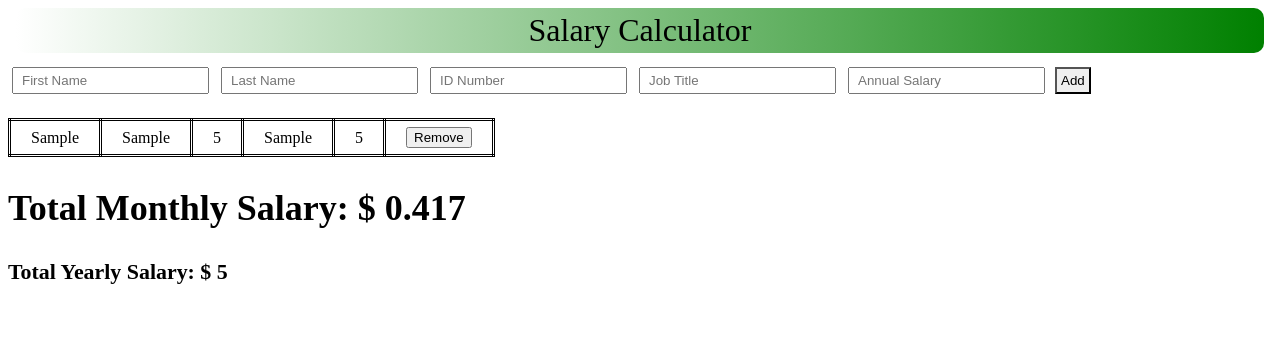
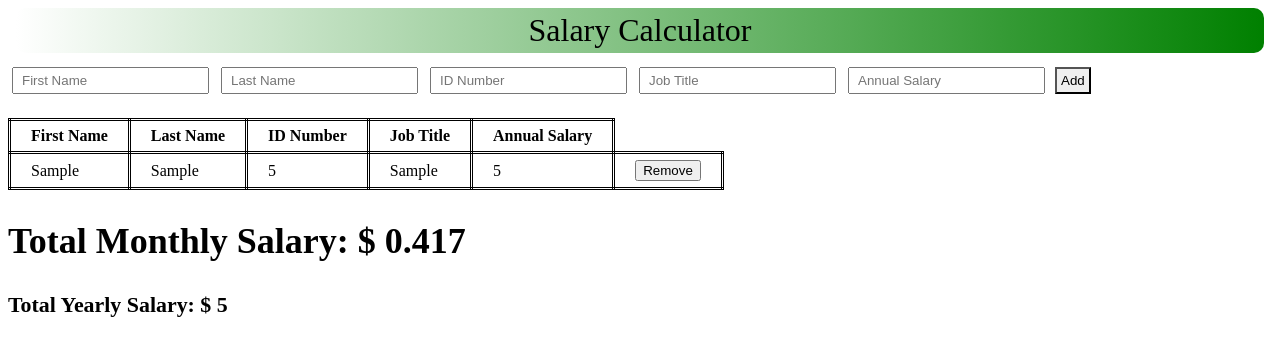
Before and after one commit to LifeofVic/Weekend-jquery-salary-calculator, a plain HTML site: page index.html in a window 1280 px wide. Both pictures are taken after typing "Sample", "Sample", "5", "Sample", "5" into the empty fields and a click on the button "Add". Drawn offline with Linux system fonts and the light colour scheme.

Commit message:
added table heading to match the appropriate inforamtion displayed in the table itself.

```diff
--- a/client.js
+++ b/client.js
@@ -66,8 +66,17 @@ function updateRender() {
 	$('#employeeTable').empty()
 
 	//Doing a for loop that will create a table with a row for each objects in the employees array and display it accordingly to the array.
+	$('#employeeTable').append(`
+				<tr>
+				<th>First Name </th>
+				<th>Last Name </th>
+				<th>ID Number </th>
+				<th>Job Title </th>
+				<th>Annual Salary </th>
+			</tr>  `);
 	for (let human of employees) {
 		$('#employeeTable').append(`
+
             <tr>
                 <td>${human.firstName}</td>
                 <td>${human.lastName}</td>
--- a/style.css
+++ b/style.css
@@ -8,6 +8,7 @@
 }
 
 #employeeTable,
+th,
 td {
 	padding: 2px;
 	border-width: 3px;
@@ -18,6 +19,12 @@ td {
 td {
 	padding: 6px 20px;
 	border-style: double;
+}
+
+th {
+	padding: 6px 20px;
+	border-style: double;
+	font-size: 12pt;
 }
 
 header {
```
